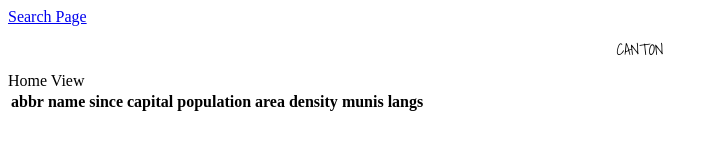
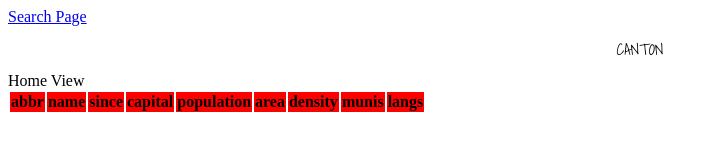
Before and after one commit to canton-app-cf/cantonApp, a website: page client/index.html in a window 1280 px wide. Shown: the whole page, without its empty margins (0-718 px from the left). Drawn offline with Linux system fonts and the light colour scheme; no server answers.

Commit message:
Added Ash's Swiss-colors

```diff
--- a/client/styles/style.css
+++ b/client/styles/style.css
@@ -12,3 +12,23 @@
   margin: 5px;
   padding: 5px;
 }
+
+td {
+  text-align: center;
+}
+
+tr {
+  color: white;
+}
+
+tr:nth-child(odd) {
+  background: red
+}
+
+tr:nth-child(even) {
+  background: blue
+}
+
+tr:first-child {
+  color: black;
+}
```
